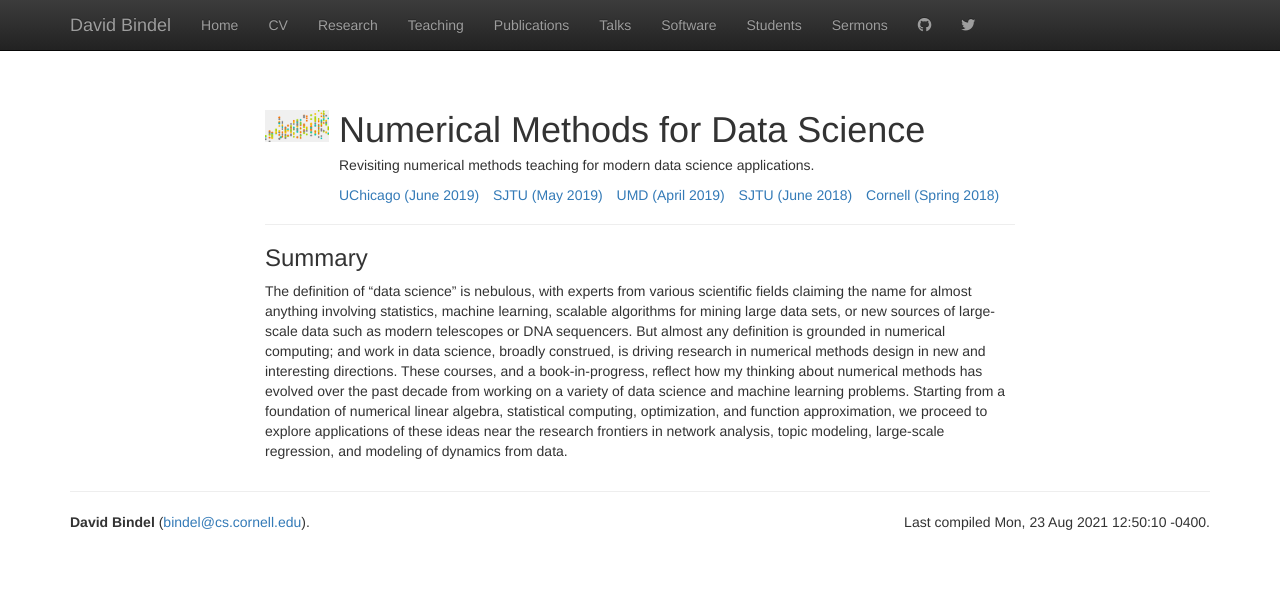
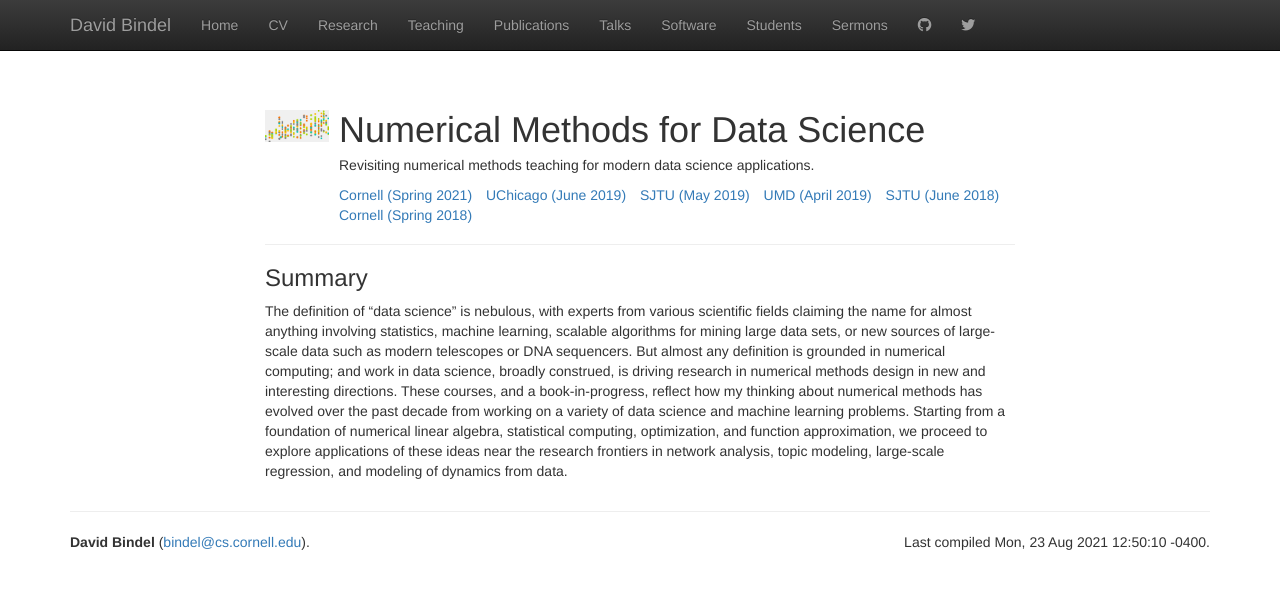
Before and after one commit to dbindel/cornell_web, a Jekyll site: the page built from _blurbs/nmds.md, in a window 1280 px wide. Shown: the top 589 px of the page. Built offline with Jekyll 4.4.1, drawn with Linux system fonts in a browser that asks for light colours; nearby versions of some CDN libraries.

Commit message:
Update NMDS links.

```diff
--- a/_blurbs/nmds.md
+++ b/_blurbs/nmds.md
@@ -4,6 +4,8 @@ image: data-dots.jpg
 snippet: |
   Revisiting numerical methods teaching for modern data science applications.
 menu:
+  - text: Cornell (Spring 2021)
+    url: http://www.cs.cornell.edu/courses/cs6241/2021sp/
   - text: UChicago (June 2019)
     url: http://www.cs.cornell.edu/~bindel/blurbs/nmds-uchicago.html
   - text: SJTU (May 2019)
```
